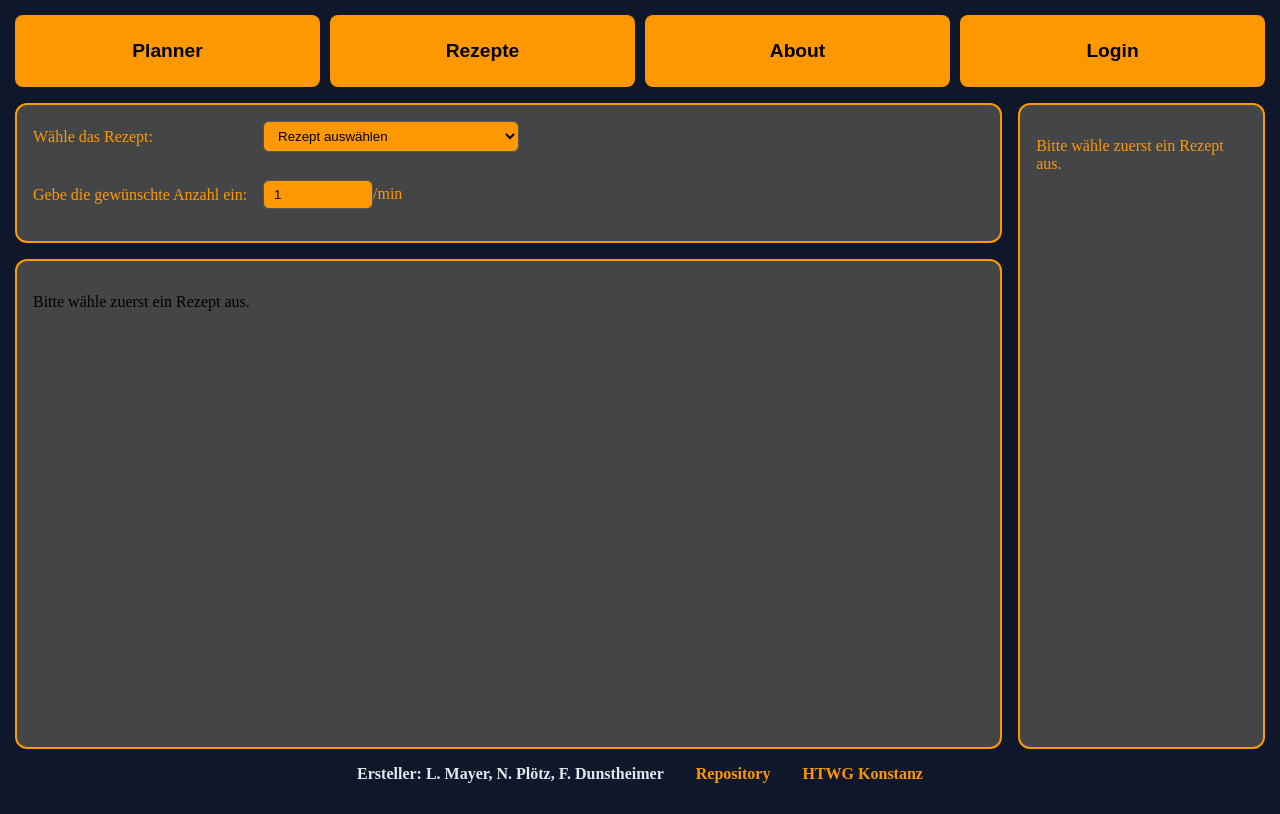
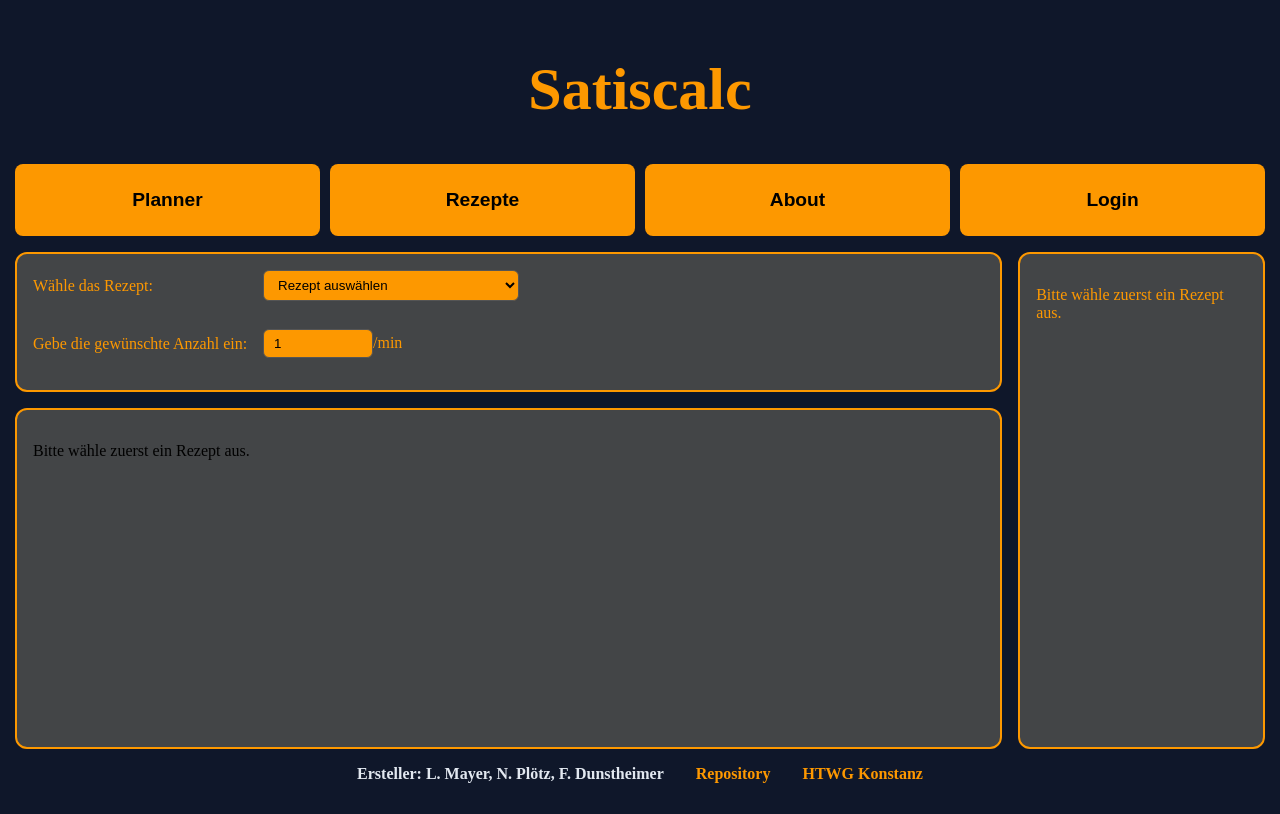
Before and after one commit to LeReyam/Satiscalc, a React (Vite) app in the folder frontend/: page / in a window 1280 px wide. Built offline with nearby package versions, Linux system fonts and the light colour scheme.

Commit message:
Refactor code structure for improved readability and maintainability

```diff
--- a/frontend/index.html
+++ b/frontend/index.html
@@ -2,9 +2,9 @@
 <html lang="en">
   <head>
     <meta charset="UTF-8" />
-    <link rel="icon" type="image/svg+xml" href="/favicon.svg" />
+    <link rel="icon" type="image/svg+xml" href="/satisfactory_logo_identisch.svg" />
     <meta name="viewport" content="width=device-width, initial-scale=1.0" />
-    <title>satispac</title>
+    <title>Satiscalc</title>
   </head>
   <body>
     <div id="root"></div>
--- a/frontend/src/App.tsx
+++ b/frontend/src/App.tsx
@@ -95,7 +95,7 @@
     </>
   );
 }
-
+//<BackendTest />
 export function PlannerPage() {
   const {
     recipes,
--- a/frontend/src/components/header.css
+++ b/frontend/src/components/header.css
@@ -1,6 +1,13 @@
 header {
   background-color: var(--color-bg);
   color: var(--color-text);
+}
+
+h1 {
+  display: flex;
+  justify-content: center;
+  color: var(--color-accent);
+  font-size: 60px;
 }
 
 header nav {
--- a/frontend/src/components/header.tsx
+++ b/frontend/src/components/header.tsx
@@ -5,6 +5,7 @@
   const navigate = useNavigate();
   return (
   <header id="start">
+    <h1>Satiscalc</h1>
     <nav>
        <button onClick={() => navigate("/")}>
                 Planner
```
Also changed, not shown: frontend/public/satisfactory_logo_identisch.svg (added), frontend/src/satisfactory_logo_identisch.svg (added).
